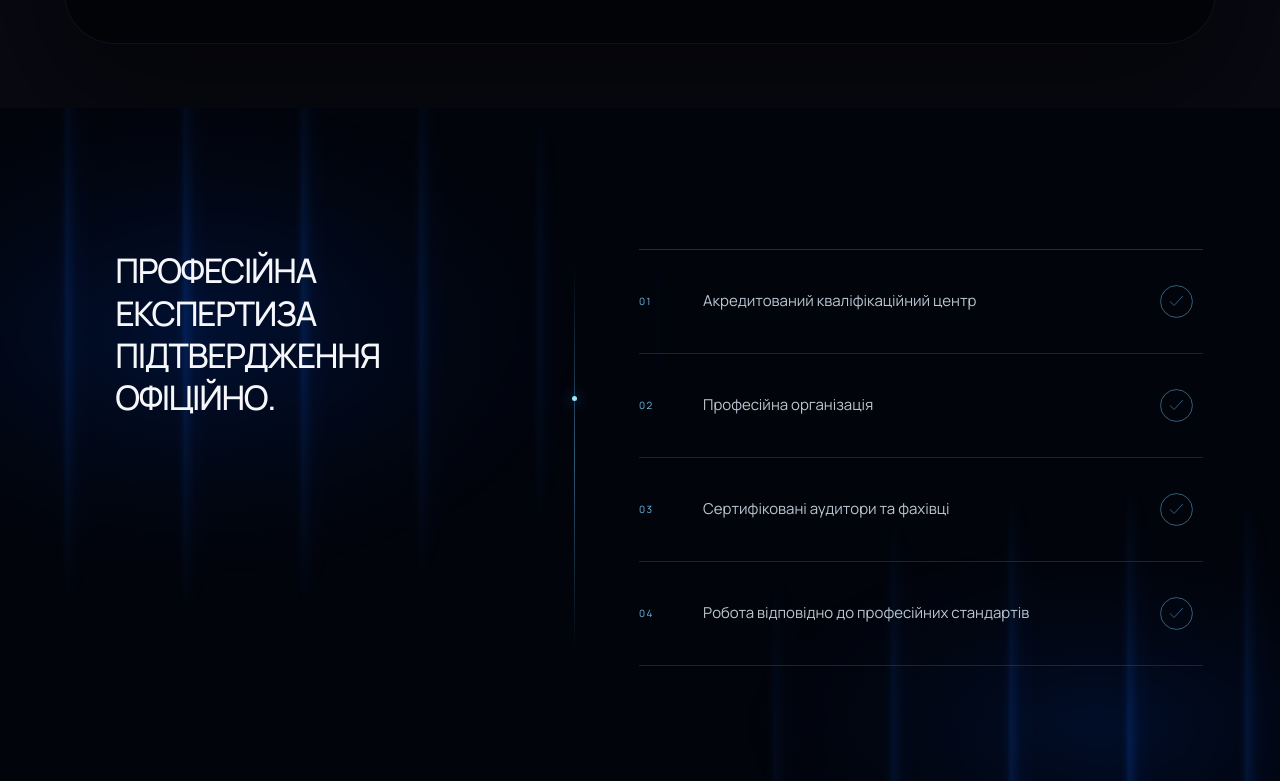
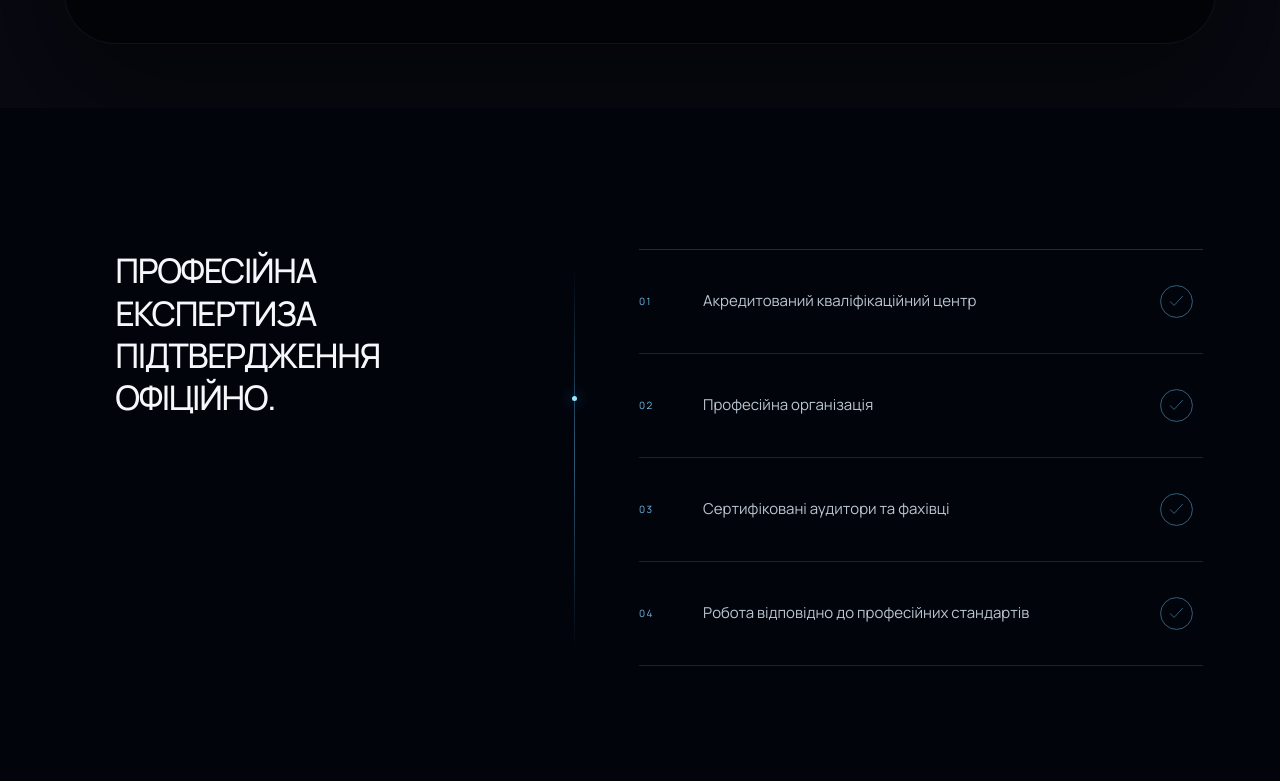
Before and after one commit to dnagorna3817-spec/website_akc_main, a Next.js app: page /about in a window 1280 px wide. Shown: the part 2639-3420 px from the top of the page. Built offline with nearby package versions, Linux system fonts and the light colour scheme.

Commit message:
Reuse manifesto background for credentials and remove rigid light stripes

```diff
--- a/app/about/about.css
+++ b/app/about/about.css
@@ -1459,46 +1459,27 @@ body {
   }
 }
 
-/* Quiet light-beam atmosphere for the credentials section.
-   CSS-only: no extra image asset, and all edges fade into the page. */
+/* Match the manifesto artwork instead of drawing hard CSS light bars.
+   The shared image is already referenced by the manifesto section. */
 .akc-about-figma .credentials {
   position: relative;
   isolation: isolate;
   overflow: hidden;
-  background: #02040b;
+  background-color: #02040b;
+  background-image: url("/media/akc-about-manifesto-background.png");
+  background-size: cover;
+  background-position: center;
+  background-repeat: no-repeat;
 }
 .akc-about-figma .credentials::before {
-  content: "";
-  position: absolute;
-  inset: 0;
-  z-index: -1;
-  pointer-events: none;
-  background:
-    radial-gradient(ellipse 42% 48% at 15% 34%, rgba(0, 61, 190, .27), transparent 78%),
-    radial-gradient(ellipse 39% 35% at 85% 87%, rgba(0, 55, 168, .24), transparent 78%),
-    repeating-linear-gradient(90deg,
-      transparent 0 58px,
-      rgba(4, 57, 161, .10) 63px,
-      rgba(9, 93, 227, .29) 67px,
-      rgba(2, 43, 139, .10) 77px,
-      transparent 91px 118px);
-  -webkit-mask-image:
-    radial-gradient(ellipse 42% 48% at 16% 30%, #000 5%, transparent 90%),
-    radial-gradient(ellipse 39% 42% at 87% 91%, #000 4%, transparent 90%);
-  mask-image:
-    radial-gradient(ellipse 42% 48% at 16% 30%, #000 5%, transparent 90%),
-    radial-gradient(ellipse 39% 42% at 87% 91%, #000 4%, transparent 90%);
-  -webkit-mask-composite: source-over;
-  mask-composite: add;
-  opacity: .82;
+  content: none;
 }
 .akc-about-figma .credentials > * {
   position: relative;
   z-index: 1;
 }
 @media (max-width: 700px) {
-  .akc-about-figma .credentials::before {
-    opacity: .5;
-    background-size: auto;
+  .akc-about-figma .credentials {
+    background-position: 30% center;
   }
 }
```
